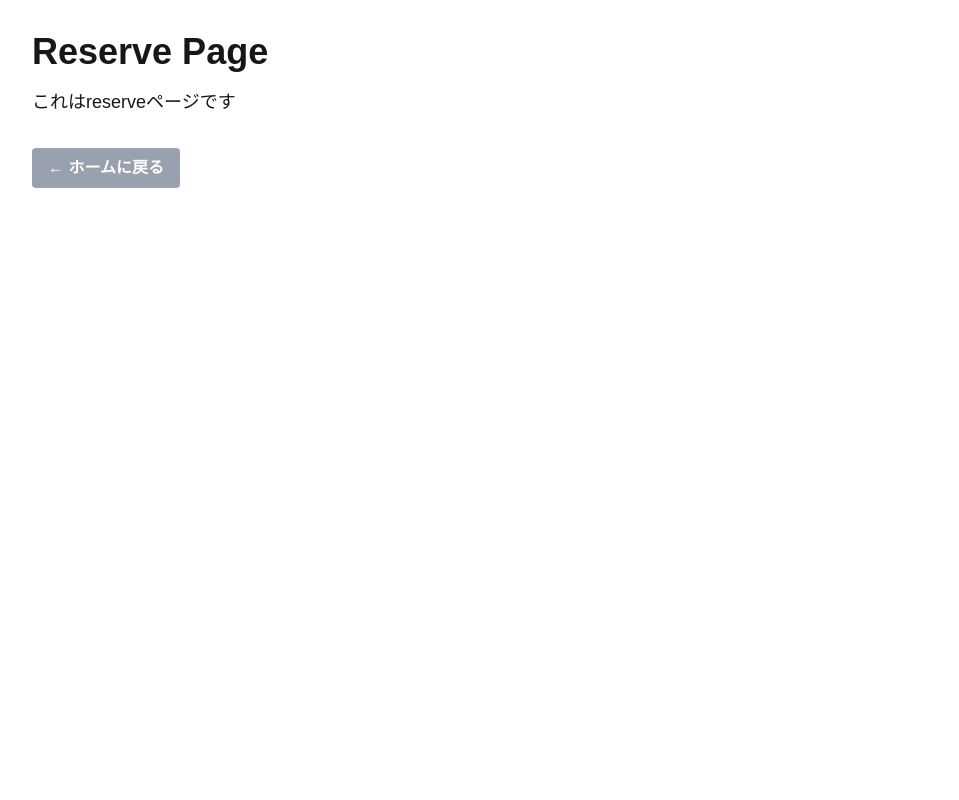
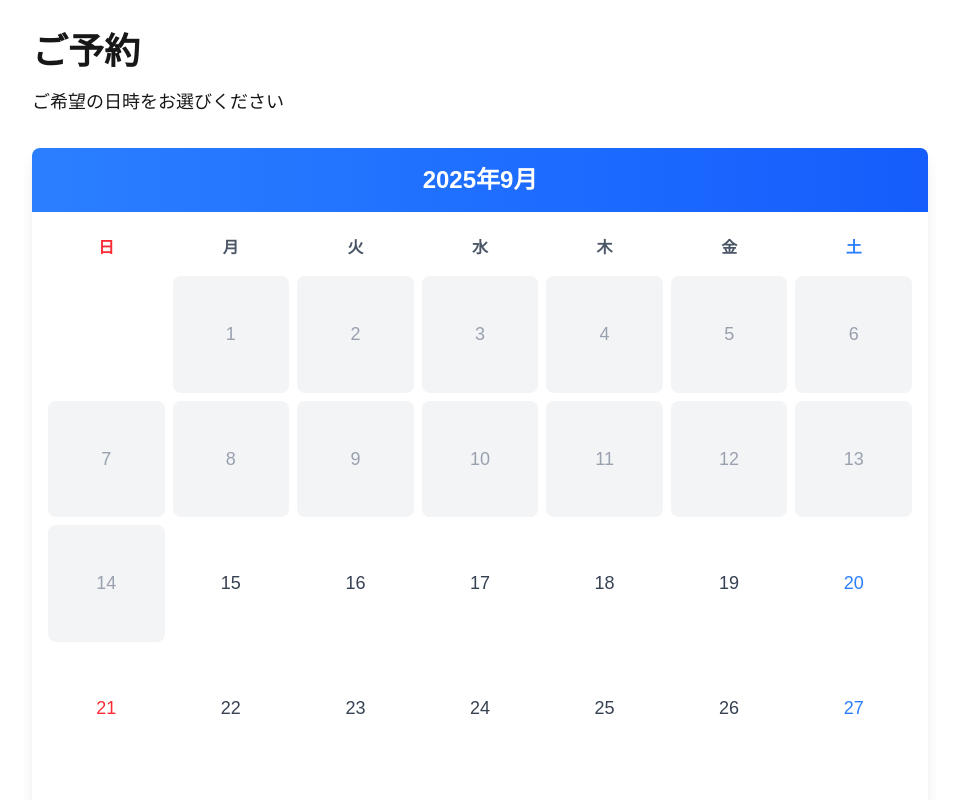
Before and after one commit to Shohei-Nakayama/Amenomizu7.1, a Next.js app in the folder amenomizu7.1/: page /reserve in a window 1280 px wide. Shown: the top 800 px of the page, without its empty margins (160-1119 px from the left). Built offline with nearby package versions, Linux system fonts and the light colour scheme.

Commit message:
added gray off function and added November calender

```diff
--- a/amenomizu7.1/src/app/components/NextMonthCalendar.tsx
+++ b/amenomizu7.1/src/app/components/NextMonthCalendar.tsx
@@ -2,28 +2,21 @@
 
 import React, { useMemo } from 'react';
 
-const NextMonthCalendar: React.FC = () => {
-  // 現在の日付を取得
-  const today = new Date();
+// 単一月のカレンダーコンポーネント
+interface MonthCalendarProps {
+  year: number;
+  month: number;
+  tomorrow: Date;
+}
 
-  // 来月の年と月を計算
-  const nextMonth = new Date(today.getFullYear(), today.getMonth() + 1, 1);
-  const year = nextMonth.getFullYear();
-  const month = nextMonth.getMonth();
-
+const MonthCalendar: React.FC<MonthCalendarProps> = ({ year, month, tomorrow }) => {
   // カレンダーデータを生成
   const calendarData = useMemo(() => {
-    // 来月の最初の日と最後の日
     const firstDay = new Date(year, month, 1);
     const lastDay = new Date(year, month + 1, 0);
-
-    // 月の最初の曜日（0: 日曜日, 6: 土曜日）
     const firstDayOfWeek = firstDay.getDay();
-
-    // 月の日数
     const daysInMonth = lastDay.getDate();
 
-    // カレンダーの配列を作成
     const calendar: (number | null)[] = [];
 
     // 最初の週の空白を追加
@@ -48,8 +41,14 @@ const NextMonthCalendar: React.FC = () => {
   // 曜日のラベル
   const weekDays = ['日', '月', '火', '水', '木', '金', '土'];
 
+  // 日付が予約可能かどうかをチェック
+  const isBookable = (day: number | null): boolean => {
+    if (!day) return false;
+    const targetDate = new Date(year, month, day);
+    return targetDate >= tomorrow;
+  };
+
   return (
-    <div className="w-full max-w-2xl mx-auto p-6">
     <div className="bg-white rounded-lg shadow-lg overflow-hidden">
       {/* ヘッダー */}
       <div className="bg-gradient-to-r from-blue-500 to-blue-600 text-white py-4 px-6">
@@ -80,29 +79,59 @@ const NextMonthCalendar: React.FC = () => {
         {/* 日付グリッド */}
         {weeks.map((week, weekIndex) => (
           <div key={weekIndex} className="grid grid-cols-7 gap-2 mb-2">
-              {week.map((day, dayIndex) => (
+            {week.map((day, dayIndex) => {
+              const bookable = isBookable(day);
+              return (
                 <div
                   key={dayIndex}
                   className={`
                     aspect-square flex items-center justify-center
                     rounded-lg transition-colors duration-200
-                    ${day ? 'hover:bg-blue-100 cursor-pointer' : ''}
-                    ${day && dayIndex === 0 ? 'text-red-500' : ''}
-                    ${day && dayIndex === 6 ? 'text-blue-500' : ''}
-                    ${day && dayIndex !== 0 && dayIndex !== 6 ? 'text-gray-700' : ''}
+                    ${day && bookable ? 'hover:bg-blue-100 cursor-pointer' : ''}
+                    ${day && !bookable ? 'bg-gray-100 cursor-not-allowed' : ''}
+                    ${day && bookable && dayIndex === 0 ? 'text-red-500' : ''}
+                    ${day && bookable && dayIndex === 6 ? 'text-blue-500' : ''}
+                    ${day && bookable && dayIndex !== 0 && dayIndex !== 6 ? 'text-gray-700' : ''}
+                    ${day && !bookable ? 'text-gray-400' : ''}
                   `}
                 >
                   {day && (
                     <span className="text-lg font-medium">{day}</span>
                   )}
                 </div>
-              ))}
+              );
+            })}
           </div>
         ))}
-        </div>
       </div>
     </div>
   );
 };
 
+const NextMonthCalendar: React.FC = () => {
+  // 現在の日付を取得
+  const today = new Date();
+
+  // 明日の日付を計算（時刻を00:00:00にリセット）
+  const tomorrow = new Date(today.getFullYear(), today.getMonth(), today.getDate() + 1);
+
+  // 今月と来月の情報を取得
+  const currentYear = today.getFullYear();
+  const currentMonth = today.getMonth();
+
+  const nextMonthDate = new Date(currentYear, currentMonth + 1, 1);
+  const nextYear = nextMonthDate.getFullYear();
+  const nextMonth = nextMonthDate.getMonth();
+
+  return (
+    <div className="w-full max-w-4xl mx-auto space-y-6">
+      {/* 今月のカレンダー */}
+      <MonthCalendar year={currentYear} month={currentMonth} tomorrow={tomorrow} />
+
+      {/* 来月のカレンダー */}
+      <MonthCalendar year={nextYear} month={nextMonth} tomorrow={tomorrow} />
+    </div>
+  );
+};
+
 export default NextMonthCalendar;
--- a/amenomizu7.1/src/app/reserve/page.tsx
+++ b/amenomizu7.1/src/app/reserve/page.tsx
@@ -1,11 +1,16 @@
 import Link from "next/link";
+import NextMonthCalendar from "../components/NextMonthCalendar";
 
 export default function Reserve() {
   return (
     <div className="font-sans min-h-screen p-8">
       <main className="max-w-4xl mx-auto">
-        <h1 className="text-4xl font-bold mb-4">Reserve Page</h1>
-        <p className="text-lg mb-8">これはreserveページです</p>
+        <h1 className="text-4xl font-bold mb-4">ご予約</h1>
+        <p className="text-lg mb-8">ご希望の日時をお選びください</p>
+
+        <div className="mb-8">
+          <NextMonthCalendar />
+        </div>
 
         <Link href="/">
           <button className="bg-gray-400 hover:bg-gray-700 text-white font-bold py-2 px-4 rounded">
```
Lines whose indentation alone changed are shown as unchanged.
